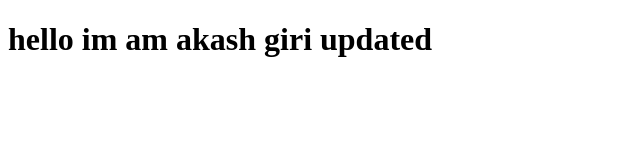
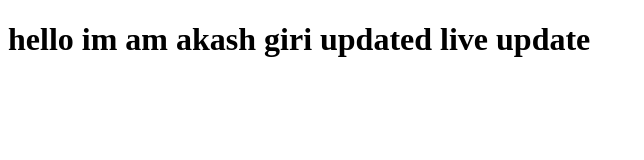
Before and after one commit to Akashrays/my-site, a plain HTML site: page index.html in a window 1280 px wide. Shown: the whole page, without its empty margins (0-644 px from the left). Drawn offline with Linux system fonts and the light colour scheme.

Commit message:
new change

```diff
--- a/index.html
+++ b/index.html
@@ -6,6 +6,6 @@
     <title>Document</title>
 </head>
 <body>
-    <h1>hello im am akash giri updated</h1>
+    <h1>hello im am akash giri updated live update</h1>
 </body>
 </html>
```
